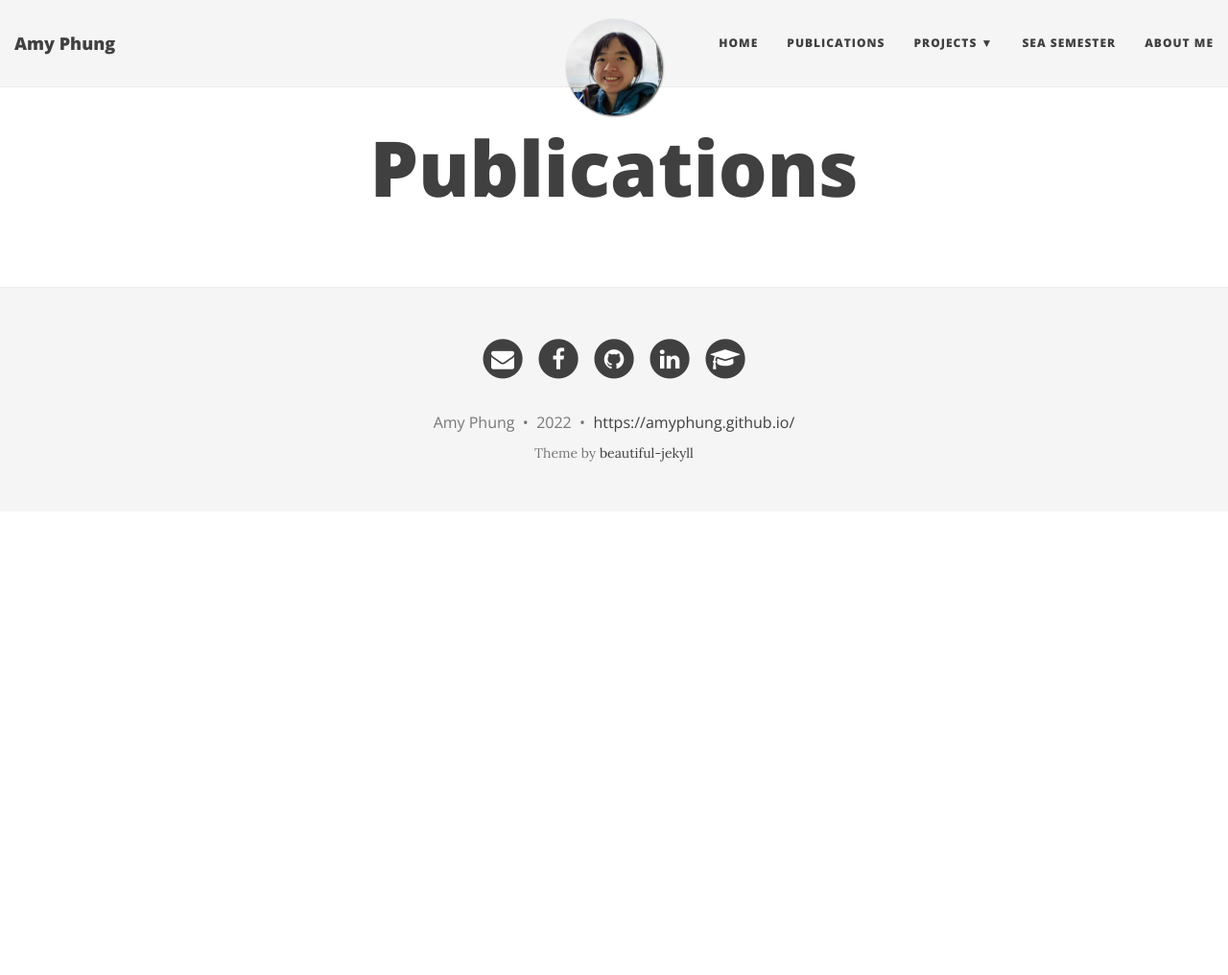
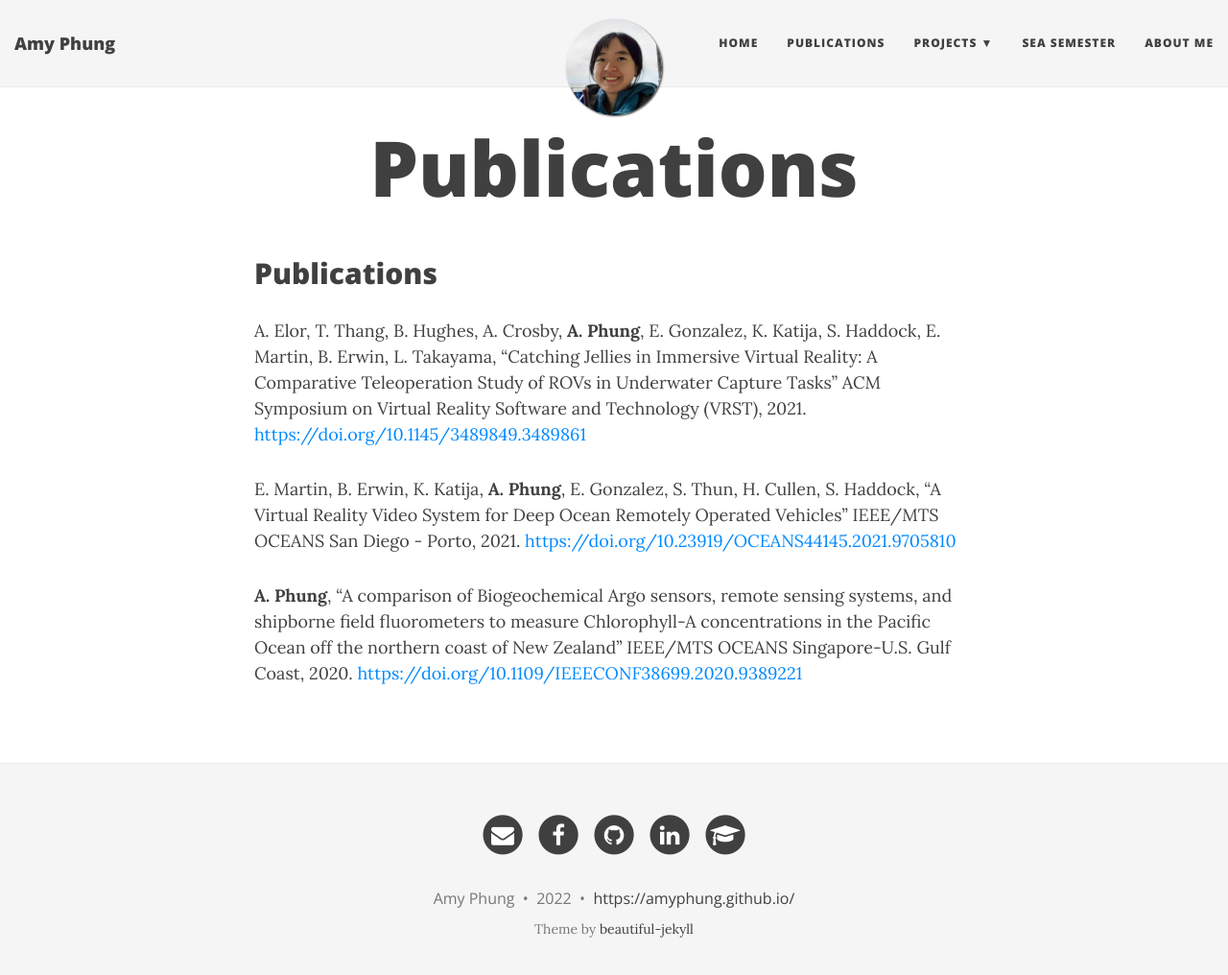
Before and after one commit to AmyPhung/amyphung.github.io, a Jekyll site: the page built from publications.md, in a window 1280 px wide and 1029 px high. Shown: the top 1016 px of the window at 96% size. Built offline with Jekyll 4.4.1, drawn with Linux system fonts in a browser that asks for light colours; nearby versions of some CDN libraries.

Commit message:
Update about page, publications

```diff
--- a/publications.md
+++ b/publications.md
@@ -6,9 +6,28 @@ title: Publications
 <!-- Theses -->
 
 <!-- Conference and Journal Publications -->
+## Publications
+A. Elor, T. Thang, B. Hughes, A. Crosby, **A. Phung**, E. Gonzalez, K. Katija, S. Haddock, E. Martin,
+B. Erwin, L. Takayama, “Catching Jellies in Immersive Virtual Reality: A Comparative Teleoperation
+Study of ROVs in Underwater Capture Tasks” ACM Symposium on Virtual Reality Software and
+Technology (VRST), 2021. [https://doi.org/10.1145/3489849.3489861](https://doi.org/10.1145/3489849.3489861)
 
+E. Martin, B. Erwin, K. Katija, **A. Phung**, E. Gonzalez, S. Thun, H. Cullen, S. Haddock, “A Virtual
+Reality Video System for Deep Ocean Remotely Operated Vehicles” IEEE/MTS OCEANS San Diego -
+Porto, 2021. [https://doi.org/10.23919/OCEANS44145.2021.9705810](https://doi.org/10.23919/OCEANS44145.2021.9705810)
+
+**A. Phung**, “A comparison of Biogeochemical Argo sensors, remote sensing systems, and shipborne field
+fluorometers to measure Chlorophyll-A concentrations in the Pacific Ocean off the northern coast of New
+Zealand” IEEE/MTS OCEANS Singapore-U.S. Gulf Coast, 2020. [https://doi.org/10.1109/IEEECONF38699.2020.9389221](https://doi.org/10.1109/IEEECONF38699.2020.9389221)
+
+<!-- TODO -->
 <!-- Presentations -->
-<!-- avast, ccscne, WHOI talk from ssf, agu  -->
+<!-- avast, ccscne, ssf, osm  -->
 
 <!-- In the news -->
 <!-- MBARI project, WHOI, olin posts -->
+<!-- https://www.olin.edu/news-events/2021/two-olin-seniors-receive-nsf-graduate-research-fellowships -->
+<!-- https://www.olin.edu/blogs/semester-sea -->
+<!-- https://www.olin.edu/news-events/2020/data-collection-the-high-seas -->
+<!-- https://www.lafondation3ds.org/projects/enhancing-ocean-discovery-and-exploration/ -->
+<!-- https://www.whoi.edu/oceanus/feature/amy-phung-automating-exploration/ -->
```
Also changed, not shown: aboutme.md (+2 -2 lines).
